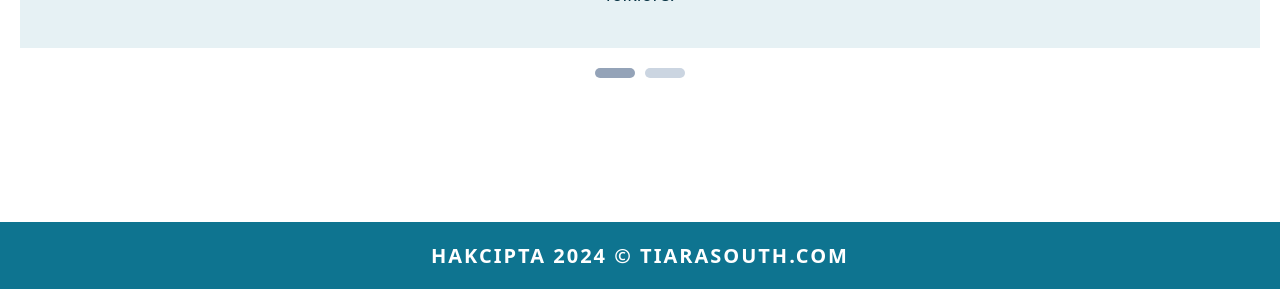
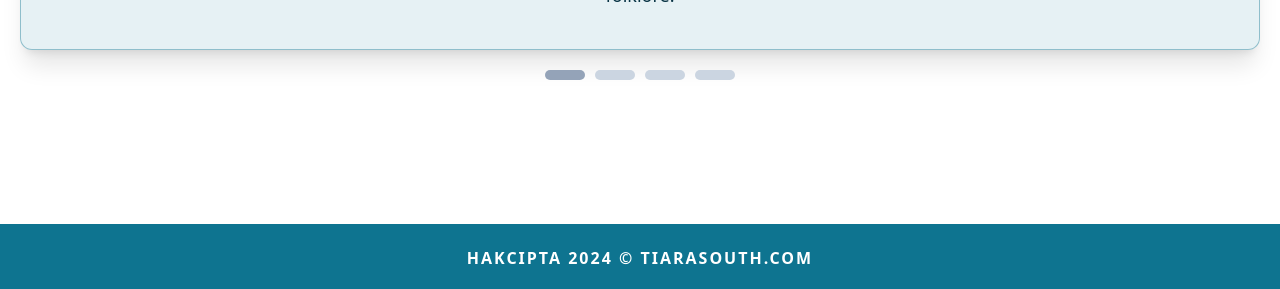
Before and after one commit to adamhijjaz/tiara-south-client, a React (Create React App) app: page /Program in a window 1280 px wide. Shown: the part 926-1215 px from the top of the page. Built offline with nearby package versions, Linux system fonts and the light colour scheme.

Commit message:
enhance UI

```diff
--- a/src/pages/Aduan.js
+++ b/src/pages/Aduan.js
@@ -91,6 +91,9 @@ function Aduan() {
               Hantar
             </button>
           </form>
+          <button className="w-1/4 p-4 font-bold text-white duration-500 rounded-lg hover:shadow-xl bg-slate-700 hover:bg-slate-950 text-md">
+            Hantar
+          </button>
         </section>
       </main>
       <footer className="justify-center items-center py-7 pr-16 pl-20 mt-28 w-full text-xl font-semibold leading-7 text-white uppercase bg-cyan-700 tracking-[2px] max-md:px-5 max-md:mt-10 max-md:max-w-full">
--- a/src/pages/Berita.js
+++ b/src/pages/Berita.js
@@ -60,7 +60,7 @@ function Berita() {
           Berita Terkini
         </h1>
         <section className="flex flex-col mt-10 max-md:max-w-full">
-          <div className="flex flex-col justify-center p-10 rounded-none bg-cyan-700 bg-opacity-10 max-md:px-5 max-md:max-w-full">
+          <div className="flex flex-col justify-center p-10 border shadow-xl border-opacity-40 border-cyan-700 bg-cyan-700 bg-opacity-10 max-md:px-5 max-md:max-w-full rounded-xl">
             <div className="max-md:max-w-full">
               <div className="flex gap-5 max-md:flex-col max-md:gap-0">
                 {displayedItems.map((item, index) => (
--- a/src/pages/Home.js
+++ b/src/pages/Home.js
@@ -23,12 +23,12 @@ function Home() {
 
   return (
     <div className="flex flex-col bg-white">
-      <section className="flex overflow-hidden relative flex-col justify-center items-center px-16 pt-16 pb-24 w-full text-8xl font-bold text-center text-white backdrop-blur-[2px] min-h-[322px] tracking-[7.68px] max-md:px-5 max-md:max-w-full max-md:text-4xl">
+      <section className="flex overflow-hidden relative flex-col justify-center items-center px-16 pt-16 pb-24 w-full text-8xl font-bold text-center text-white backdrop-blur-[2px] min-h-[322px] tracking-[8px] max-md:px-5 max-md:max-w-full max-md:text-4xl">
         <img
           loading="lazy"
           src="https://png.pngtree.com/background/20230424/original/pngtree-an-aerial-view-of-residential-buildings-with-green-roofs-picture-image_2462208.jpg"
           alt=""
-          className="absolute inset-0 object-cover size-full"
+          className="absolute z-[-2] inset-0 object-cover size-full"
         />
         PERSATUAN PENDUDUK <br /> TIARA SOUTH
       </section>
--- a/src/pages/Program.js
+++ b/src/pages/Program.js
@@ -1,7 +1,7 @@
 import React, { useState } from 'react';
 
 const NewsCard = ({ imageSrc, title, description }) => (
-  <article className="flex flex-col grow text-cyan-950 max-md:mt-10 max-md:max-w-full">
+  <article className="flex flex-col w-full grow text-cyan-950 max-md:mt-10">
     <img loading="lazy" src={imageSrc} alt={title} className="w-full aspect-[1.18] max-md:max-w-full" />
     <div className="flex flex-col mt-5 max-md:max-w-full">
       <h3 className="text-2xl font-semibold max-md:max-w-full">{title}</h3>
@@ -37,6 +37,26 @@ const newsItems = [
     description: "Explore the cosmos through Luna's celestial landscapes and star-filled skies. Each painting invites viewers on a journey through the vast expanse of space, where galaxies collide, stars are born, and cosmic wonders await discovery."
   },
   {
+    imageSrc: "https://cdn.builder.io/api/v1/image/assets/TEMP/1096fe47d5459817e26d0068919206d3787a5c49aaa5bcd8e27a9306eb424649?apiKey=03f5df226c30468fbf8fdf985b85fe26&",
+    title: "Celestial Symphony",
+    description: "Explore the cosmos through Luna's celestial landscapes and star-filled skies. Each painting invites viewers on a journey through the vast expanse of space, where galaxies collide, stars are born, and cosmic wonders await discovery."
+  },
+  {
+    imageSrc: "https://cdn.builder.io/api/v1/image/assets/TEMP/1096fe47d5459817e26d0068919206d3787a5c49aaa5bcd8e27a9306eb424649?apiKey=03f5df226c30468fbf8fdf985b85fe26&",
+    title: "Celestial Symphony",
+    description: "Explore the cosmos through Luna's celestial landscapes and star-filled skies. Each painting invites viewers on a journey through the vast expanse of space, where galaxies collide, stars are born, and cosmic wonders await discovery."
+  },
+  {
+    imageSrc: "https://cdn.builder.io/api/v1/image/assets/TEMP/1096fe47d5459817e26d0068919206d3787a5c49aaa5bcd8e27a9306eb424649?apiKey=03f5df226c30468fbf8fdf985b85fe26&",
+    title: "Celestial Symphony",
+    description: "Explore the cosmos through Luna's celestial landscapes and star-filled skies. Each painting invites viewers on a journey through the vast expanse of space, where galaxies collide, stars are born, and cosmic wonders await discovery."
+  },
+  {
+    imageSrc: "https://cdn.builder.io/api/v1/image/assets/TEMP/1096fe47d5459817e26d0068919206d3787a5c49aaa5bcd8e27a9306eb424649?apiKey=03f5df226c30468fbf8fdf985b85fe26&",
+    title: "Celestial Symphony",
+    description: "Explore the cosmos through Luna's celestial landscapes and star-filled skies. Each painting invites viewers on a journey through the vast expanse of space, where galaxies collide, stars are born, and cosmic wonders await discovery."
+  },
+  {
     imageSrc: "https://cdn.builder.io/api/v1/image/assets/TEMP/2c49f9bee7186d639b6804e4e6b04485cf324e19973a5ebddec9d849b5a091f8?apiKey=03f5df226c30468fbf8fdf985b85fe26&",
     title: "Magical Beasts",
     description: "Magical Creatures: Encounter mythical beings and fantastical creatures in Luna's imaginative character designs. From elegant faeries and wise wizards to majestic dragons and mischievous sprites, Luna's creations breathe life into legends and folklore."
@@ -61,11 +81,11 @@ function Program() {
           Program
         </h1>
         <section className="flex flex-col mt-10 max-md:max-w-full">
-          <div className="flex flex-col justify-center p-10 rounded-none bg-cyan-700 bg-opacity-10 max-md:px-5 max-md:max-w-full">
+          <div className="flex flex-col justify-center p-10 border shadow-xl rounded-xl border-cyan-700 border-opacity-40 bg-cyan-700 bg-opacity-10 max-md:px-5 max-md:max-w-full">
             <div className="max-md:max-w-full">
               <div className="flex gap-5 max-md:flex-col max-md:gap-0">
                 {displayedItems.map((item, index) => (
-                  <div key={index} className="flex flex-col w-6/12 max-md:ml-0 max-md:w-full">
+                  <div key={index} className="flex flex-col w-1/3 max-md:ml-0 max-md:w-full">
                     <NewsCard {...item} />
                   </div>
                 ))}
@@ -86,7 +106,7 @@ function Program() {
           </nav>
         </section>
       </main>
-      <footer className="justify-center items-center px-16 py-5 mt-36 w-full text-xl font-semibold leading-7 text-white uppercase bg-cyan-700 tracking-[2px] max-md:px-5 max-md:mt-10 max-md:max-w-full">
+      <footer className="justify-center items-center px-16 py-5 mt-36 w-full text-md font-semibold leading-7 text-white uppercase bg-cyan-700 tracking-[2px] max-md:px-5 max-md:mt-10 max-md:max-w-full">
         <span className="text-white">Hakcipta 2024 © TiaraSouth.com</span>
       </footer>
     </div>
```
